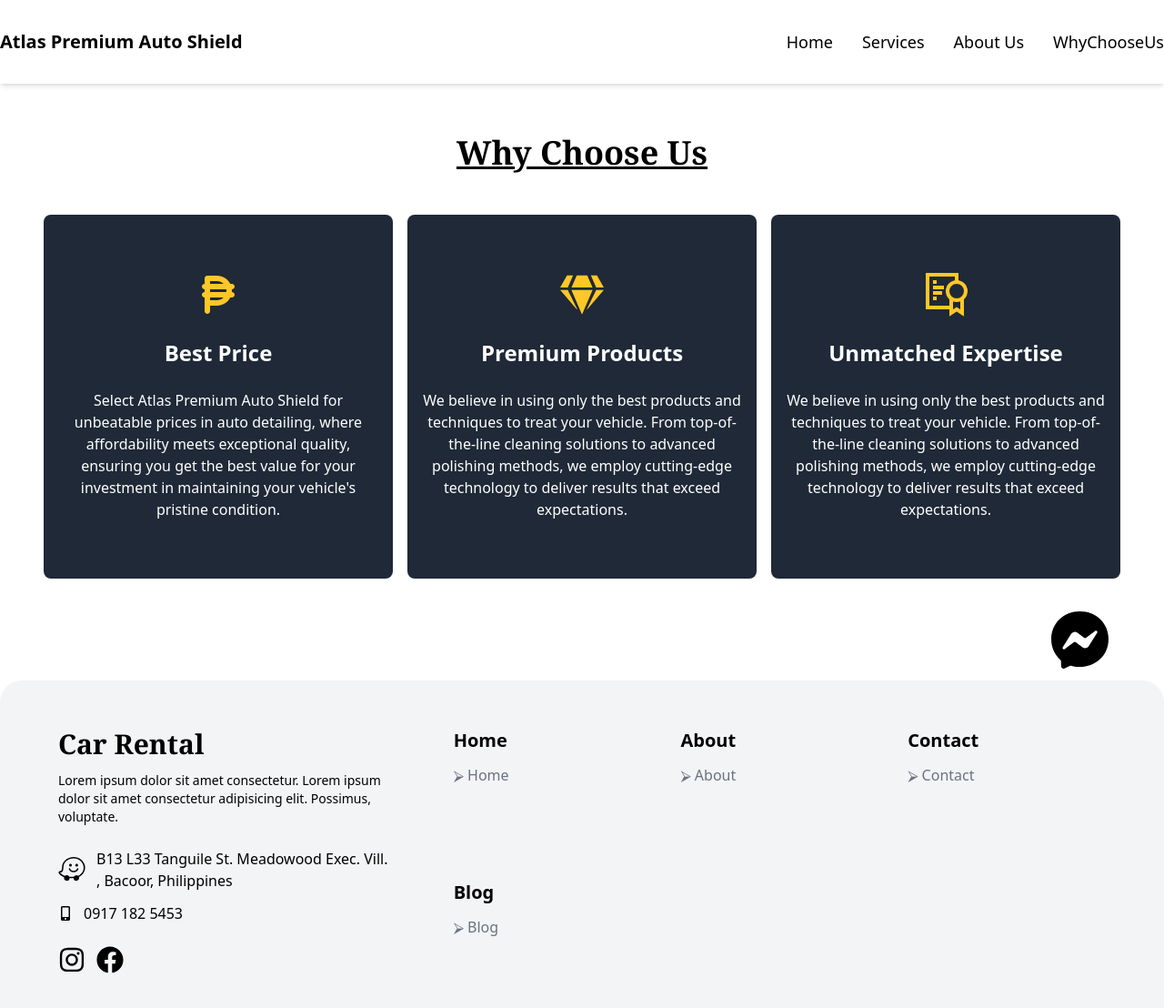
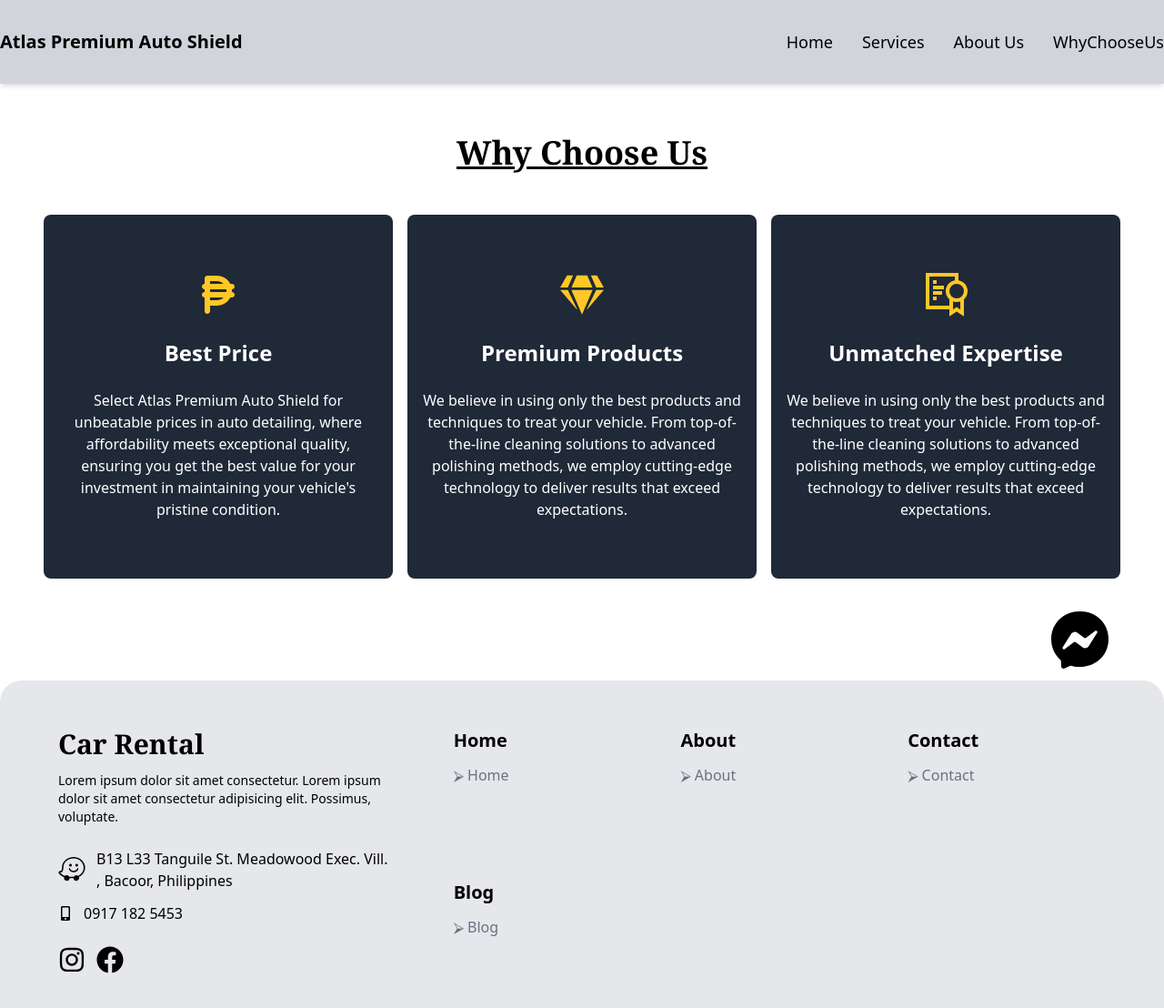
Before and after one commit to atlasdev2024/Atlasdev, a React (Vite) app: page /whychoose in a window 1280 px wide. Shown: the top 1108 px of the page at 91% size. Built offline with nearby package versions, Linux system fonts and the light colour scheme.

Commit message:
Route update

```diff
--- a/src/components/Footer/Footer.jsx
+++ b/src/components/Footer/Footer.jsx
@@ -26,7 +26,7 @@
   const wazeLink = "https://www.waze.com/en/live-map/directions/atlas-premium-autoshield-tanguile-bacoor?place=w.79298704.792724900.37056866";
 
   return (
-    <div className="bg-gray-100 dark:bg-dark mt-14 rounded-t-3xl">
+    <div className="bg-gray-200 dark:bg-dark mt-14 rounded-t-3xl">
       <section className="container">
         <div className="grid md:grid-cols-3 py-5">
           {/* Company Details */}
--- a/src/components/Navbar/Navbar.jsx
+++ b/src/components/Navbar/Navbar.jsx
@@ -32,7 +32,7 @@
     };
 
     return (
-        <nav className="shadow-md bg-white duration-300">
+        <nav className="shadow-md bg-gray-300 duration-300">
             <div className="container mx-auto px-4 md:px-0 py-4">
                 <div className="flex justify-between items-center">
                     <div>
```
